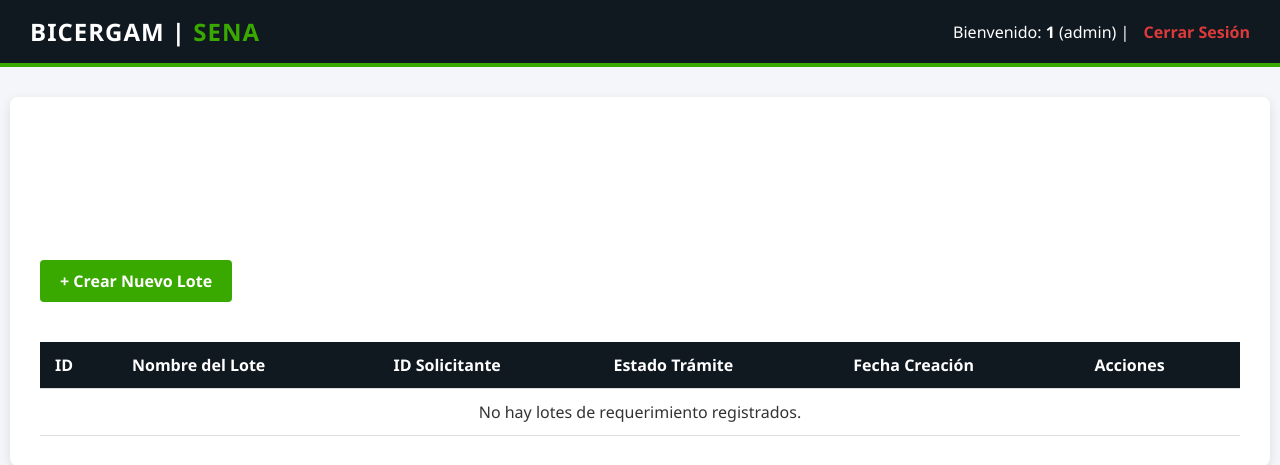
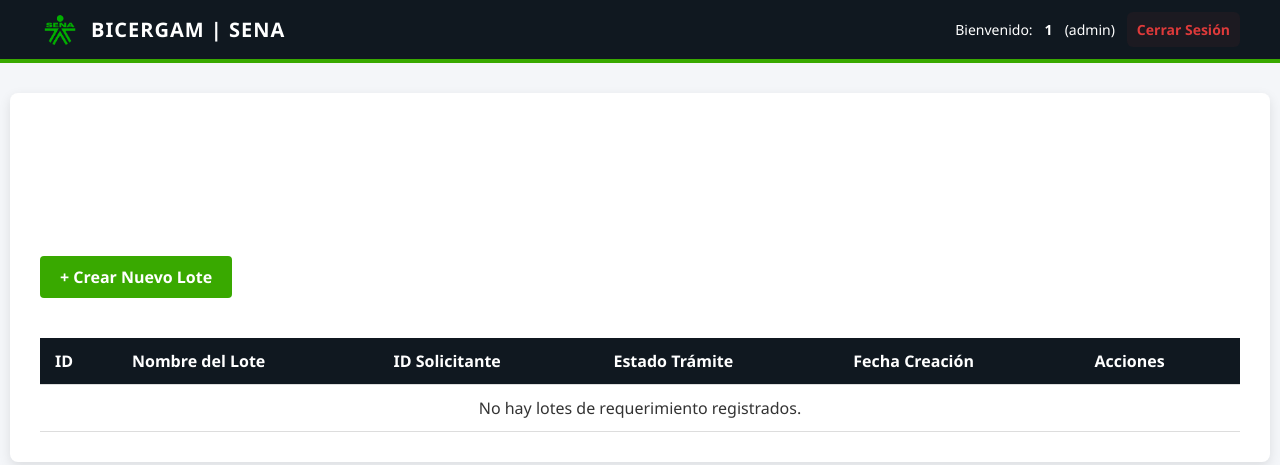
Before and after one commit to L-F0X/PROYECTO_FINAL, a PHP site: page / in a window 1280 px wide. Shown: the top 465 px of the page. Run offline with PHP 8.4, Linux system fonts and the light colour scheme; the visitor is signed in with stand-in values (Sample User, id 1); data that the repository does not hold is empty.

Commit message:
UI: header topbar, logout style, instructor panel layout and buttons

```diff
--- a/estilos.css
+++ b/estilos.css
@@ -20,22 +20,57 @@ body {
 header {
     background-color: var(--gris-oscuro);
     color: var(--blanco);
-    padding: 15px 30px;
-    display: flex;
-    justify-content: space-between;
-    align-items: center;
+    padding: 0;
     border-bottom: 4px solid var(--verde-sena);
 }
 
-header h1 {
-    margin: 0;
-    font-size: 24px;
-    letter-spacing: 1px;
+.topbar {
+    max-width: 1200px;
+    margin: 0 auto;
+    display: flex;
+    align-items: center;
+    justify-content: space-between;
+    gap: 12px;
+    padding: 12px 20px;
 }
 
-header span {
-    color: var(--verde-sena);
-    font-weight: bold;
+.topbar .brand {
+    display: flex;
+    align-items: center;
+    gap: 14px;
+}
+
+.topbar .brand img {
+    height: 34px;
+    display: block;
+}
+
+.topbar h1 {
+    margin: 0;
+    font-size: 20px;
+    letter-spacing: 1px;
+    font-weight: 700;
+}
+
+.topbar .user-actions {
+    color: #fff;
+    display: flex;
+    align-items: center;
+    gap: 12px;
+    font-size: 14px;
+}
+
+.logout-link {
+    color: var(--alerta-rojo);
+    text-decoration: none;
+    font-weight: 700;
+    padding: 8px 10px;
+    border-radius: 6px;
+    background: rgba(222,58,58,0.06);
+}
+
+.logout-link:hover {
+    background: rgba(222,58,58,0.12);
 }
 
 /* Contenedor Principal */
--- a/index.php
+++ b/index.php
@@ -40,10 +40,15 @@ $lotes = $stmt->fetchAll();
 <body>
 
 <header>
-    <h1>BICERGAM | <span>SENA</span></h1>
-    <div style="text-align: right; color: white;">
-        Bienvenido: <strong><?= htmlspecialchars($_SESSION['usuario_nombre']) ?></strong> (<?= htmlspecialchars($_SESSION['rol_nombre']) ?>) |
-        <a href="logout.php" style="color: var(--alerta-rojo); text-decoration: none; font-weight: bold; margin-left: 10px;">Cerrar Sesión</a>
+    <div class="topbar">
+        <div class="brand">
+            <img src="imagenes/sena-logo.png" alt="SENA">
+            <h1>BICERGAM | <span>SENA</span></h1>
+        </div>
+        <div class="user-actions">
+            Bienvenido: <strong><?= htmlspecialchars($_SESSION['usuario_nombre']) ?></strong> (<?= htmlspecialchars($_SESSION['rol_nombre']) ?>)
+            <a href="logout.php" class="logout-link">Cerrar Sesión</a>
+        </div>
     </div>
 </header>
 
```
Also changed, not shown: other parts of estilos.css (+157 -0 lines), historial_existencia.php (+10 -1 lines), instructor_dashboard.php (+19 -14 lines), instructor_profile.php (+10 -1 lines).
